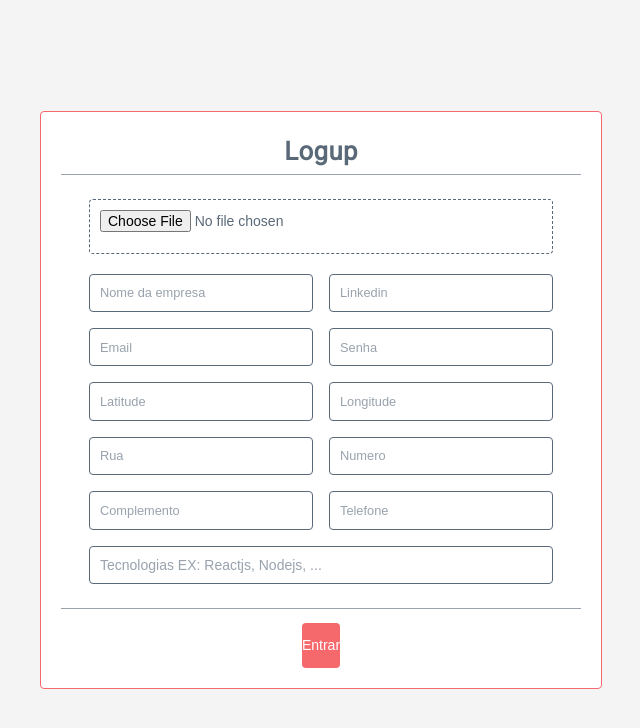
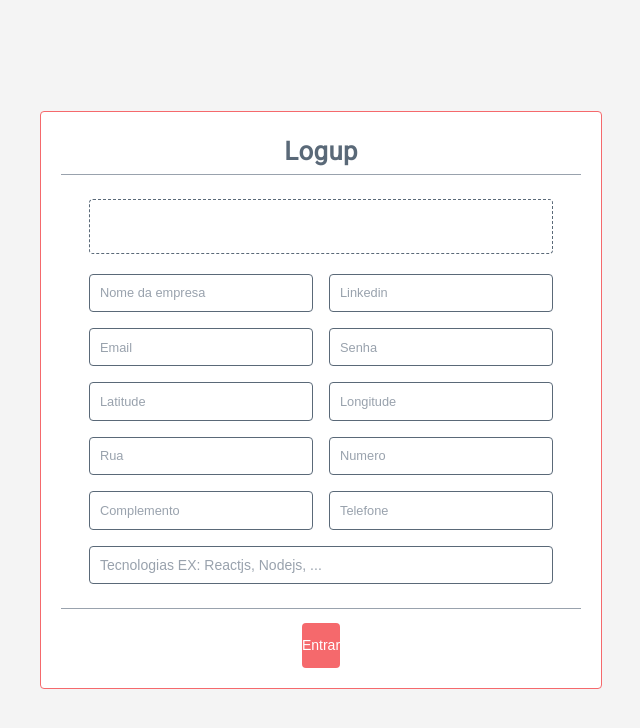
Before and after one commit to cybercris/coworking-frontend, a React (Create React App) app: page /logup in a window 1280 px wide. Shown: the top 728 px of the page, without its empty margins (319-959 px from the left). Built offline with nearby package versions, Linux system fonts and the light colour scheme; the HTML template or start-up script is replaced by a standard one.

Commit message:
almost done input file

```diff
--- a/src/components/Input/index.js
+++ b/src/components/Input/index.js
@@ -1,8 +1,12 @@
 import React from 'react';
 import PropTypes from 'prop-types';
 
-export default function Input({ type, name, placeholder, ...rest }) {
+import { FileName, InputFile } from './styles';
+
+export default function Input({ type, name, placeholder, fileName, ...rest }) {
   return (
+    <>
+      {type !== 'file' ? (
         <input
           type={type}
           name={name}
@@ -10,6 +14,13 @@ export default function Input({ type, name, placeholder, ...rest }) {
           // value={value}
           {...rest}
         />
+      ) : (
+        <label {...rest}>
+          <InputFile type={type} name={name} />
+          <FileName>{fileName}</FileName>
+        </label>
+      )}
+    </>
   );
 }
 
@@ -18,9 +29,11 @@ Input.propTypes = {
   name: PropTypes.string.isRequired,
   // value: PropTypes.string,
   placeholder: PropTypes.string,
+  fileName: PropTypes.string,
 };
 
 Input.defaultProps = {
   placeholder: '',
   // value: '',
+  fileName: '',
 };
--- /dev/null
+++ b/src/components/Input/styles.js
@@ -0,0 +1,10 @@
+import styled from 'styled-components';
+import { colors } from '~/styles/themes';
+
+export const InputFile = styled.input`
+  display: none;
+`;
+
+export const FileName = styled.span`
+  color: ${colors.lighter};
+`;
--- a/src/pages/Logup/index.js
+++ b/src/pages/Logup/index.js
@@ -1,15 +1,29 @@
-import React from 'react';
+import React, { useState } from 'react';
 
 import { Container, Box, Title, BButton } from '../Login/styles';
 import { Form, SInput, BInput, Logomarca, Grid } from './styles';
 
 export default function Logup() {
+  const [fileName, setFileName] = useState('');
+
+  function handleFileChange(e) {
+    console.log(e.target.files[0]);
+    setFileName(e.target.files[0]);
+    console.log('filename state: ', fileName);
+  }
+
   return (
     <Container>
       <Box>
         <Title>Logup</Title>
         <Form>
-          <Logomarca type="file" placeholder="Logomarca" />
+          <Logomarca
+            type="file"
+            placeholder="Logomarca"
+            accept="image/*"
+            onClick={handleFileChange}
+            fileName={fileName}
+          />
           <Grid>
             <SInput type="text" placeholder="Nome da empresa" />
             <SInput type="text" placeholder="Linkedin" />
--- a/src/pages/Logup/styles.js
+++ b/src/pages/Logup/styles.js
@@ -53,9 +53,4 @@ export const Logomarca = styled(Input)`
   border-radius: 4px;
   padding: 10px;
   text-align: center;
-
-  &::placeholder {
-    color: ${colors.lighter};
-    font-weight: 500;
-  }
 `;
```
Lines whose indentation alone changed are shown as unchanged.
